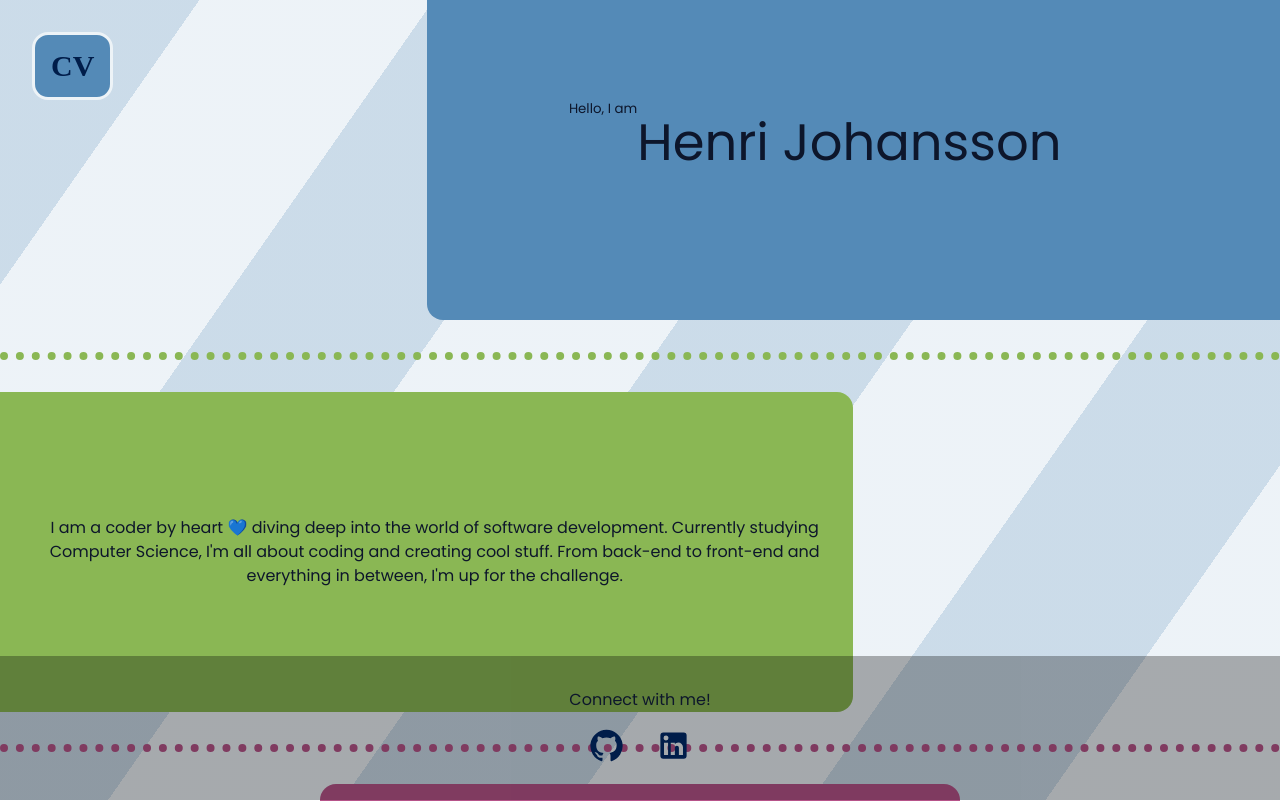
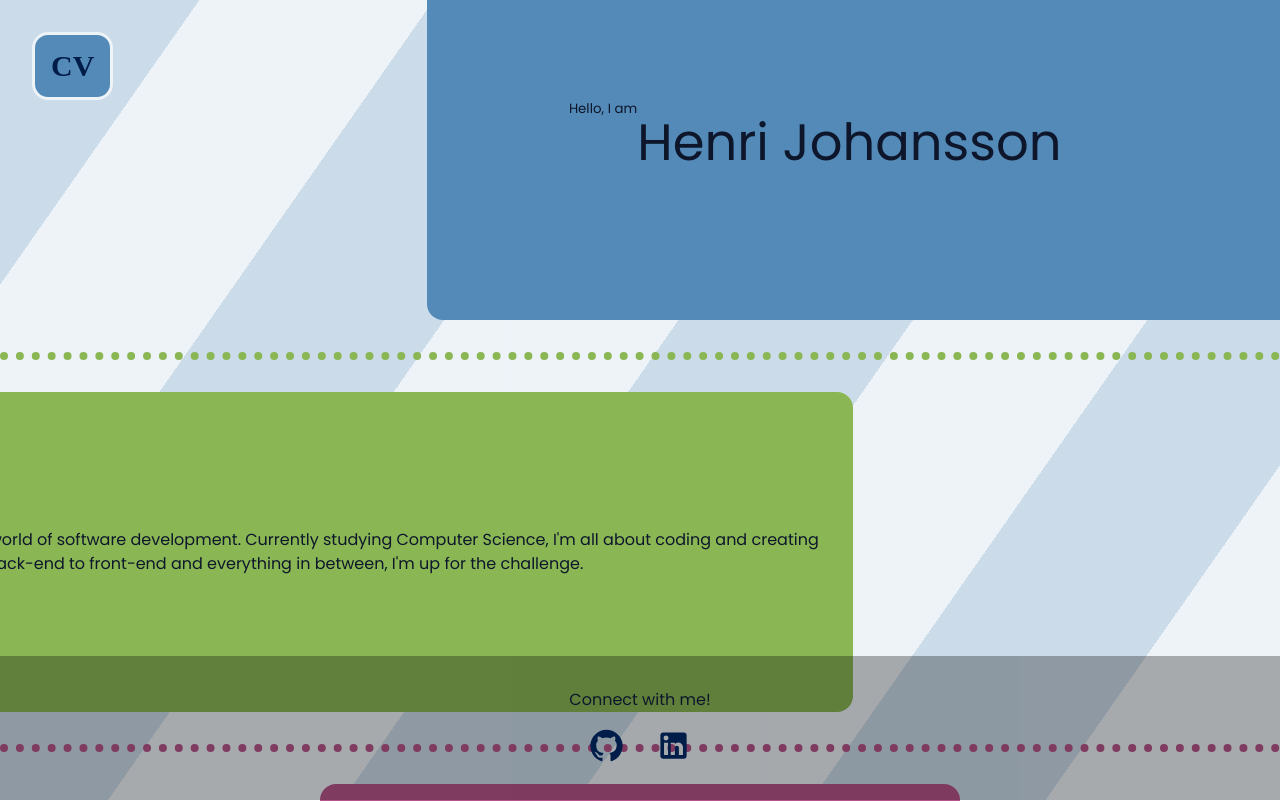
Before and after one commit to HenriJohansson/cv-website, a React (Vite) app: page / in a window 1280 px wide. Shown: the top 801 px of the page. Built offline with nearby package versions, Linux system fonts and the light colour scheme; a web font is replaced by a local one.

Commit message:
Css fixes. Page should Limit the scroll distance by zooming.

```diff
--- a/src/components/Header/header.css
+++ b/src/components/Header/header.css
@@ -6,7 +6,7 @@ header {
 }
 .header_content {
   background-color: var(--clr-primary);
-  position: absolute;
+  position: relative;
   display: flex;
   flex-direction: row;
   top: 0;
--- a/src/components/Introduction/introduction.css
+++ b/src/components/Introduction/introduction.css
@@ -1,5 +1,5 @@
 #introduction {
-  position: absolute;
+  position: relative;
   background-color: var(--clr-tertiary);
   border-radius: 0 1rem 1rem 0;
   padding: calc(var(--section-h)/ 4) 0 calc(var(--section-h)/ 4) 0;
--- a/src/styles/index.css
+++ b/src/styles/index.css
@@ -55,10 +55,13 @@
 * {
   min-width: 0;
 }
-html, body, #app, #app>div {
+body, #app, #app>div {
   min-width:260px;        /* Suppose you want minimum width of 1000px */
   width:100%;
   margin: 0
+}
+html {
+  max-width: 2560px;
 }
 
 a {
@@ -109,3 +112,23 @@ section div {
     border-radius: 0;
   }
 }
+@media screen and (min-width: 2200px) {
+  html {
+    zoom:130%
+  }
+}
+@media screen and (min-width: 2500px) {
+  html {
+    zoom:150%
+  }
+}
+@media screen and (min-width: 3200px) {
+  html {
+    zoom:230%
+  }
+}
+@media screen and (min-width: 4000px) {
+  html {
+    zoom:300%
+  }
+}
```
